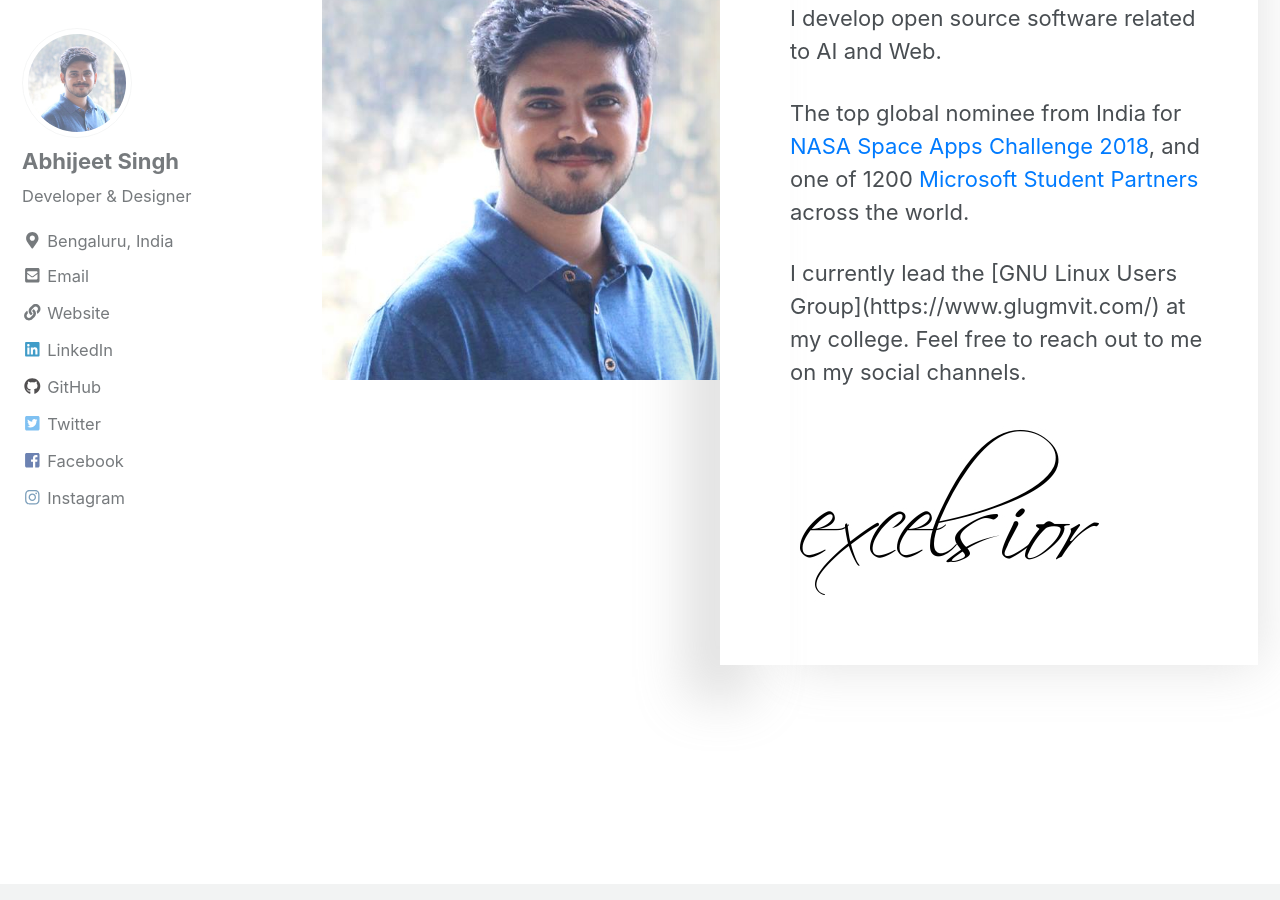
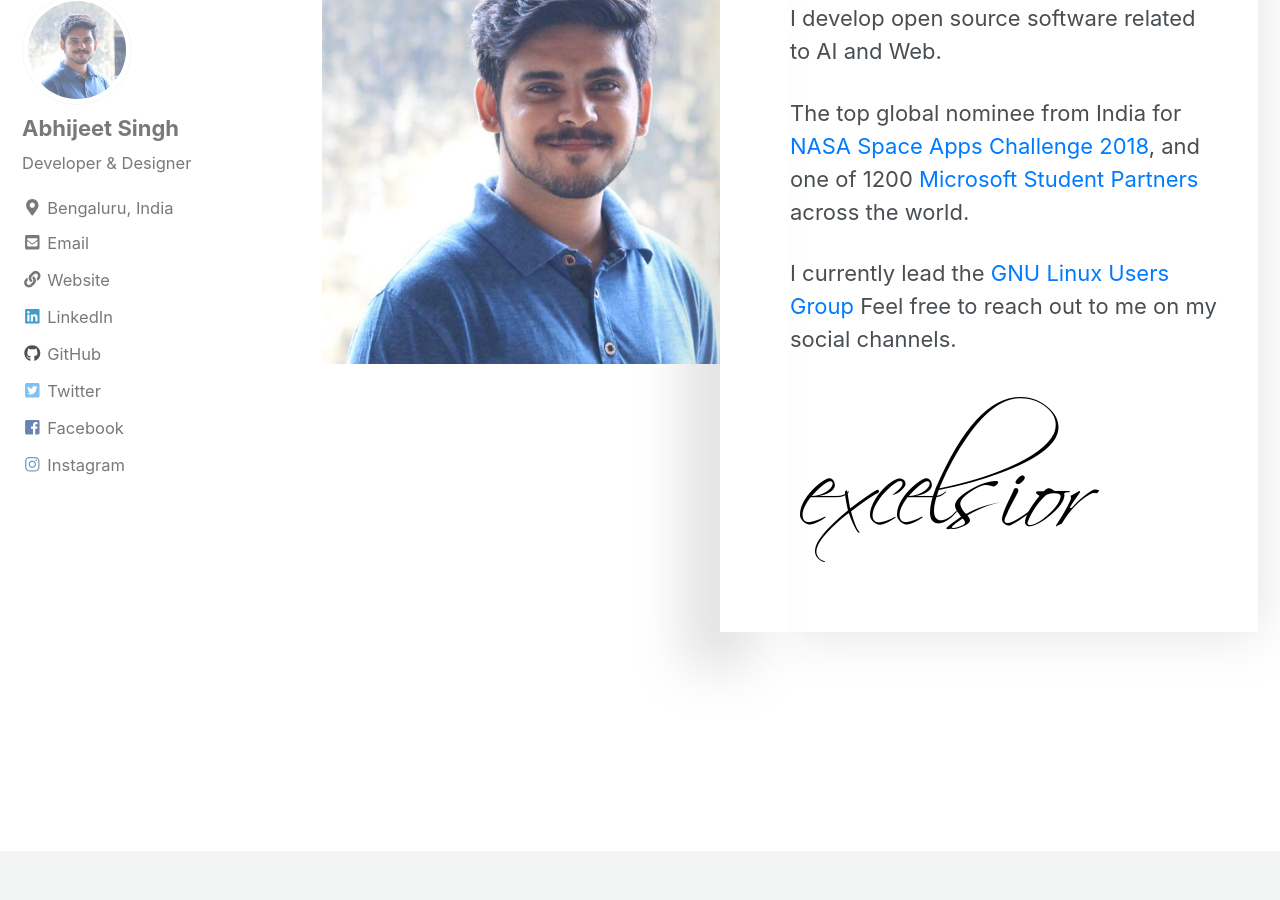
Before and after one commit to cseas/cseas.github.io, a Jekyll site: the page built from _pages/about.html, in a window 1280 px wide and 900 px high, scrolled down 711 px. Built offline with Jekyll 4.4.1, drawn with Linux system fonts in a browser that asks for light colours; cached includes are drawn as plain includes; nearby versions of some CDN libraries; emoji names are drawn with the system emoji font.

Commit message:
Fix link in About

```diff
--- a/_pages/about.html
+++ b/_pages/about.html
@@ -46,7 +46,7 @@ header:
 						</p>
 
                         <p>
-							I currently lead the [GNU Linux Users Group](https://www.glugmvit.com/) at my college.
+							I currently lead the <a href="https://www.glugmvit.com/">GNU Linux Users Group</a>
 							Feel free to reach out to me on my social channels.
 						</p>
 
```
